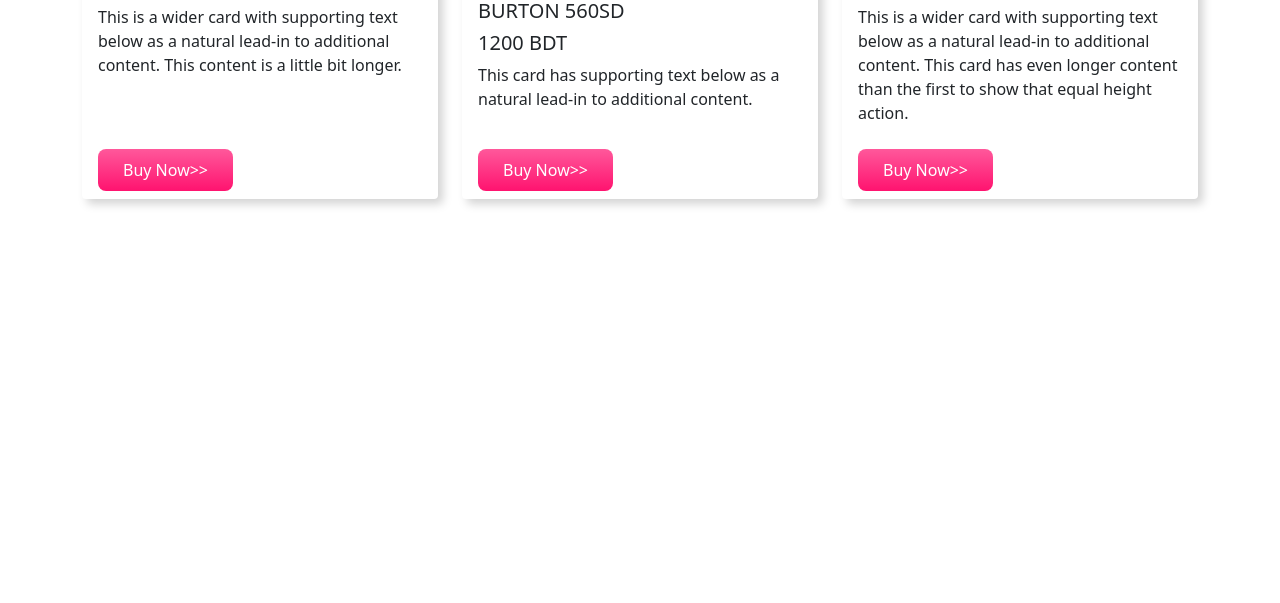
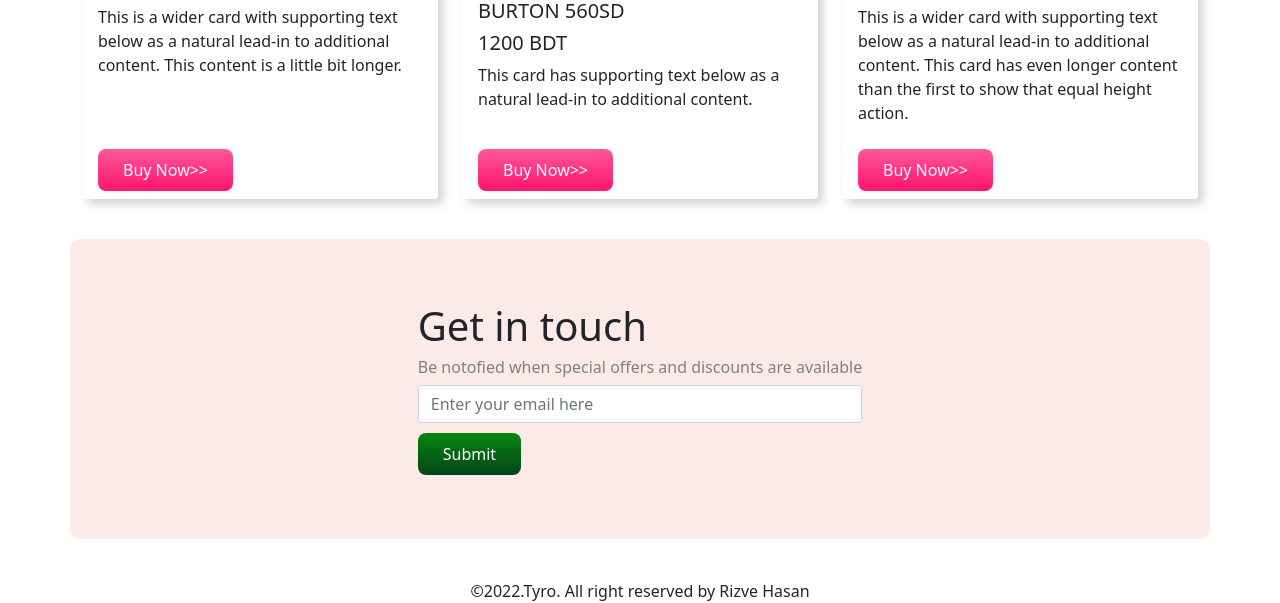
Before and after one commit to RizveOve/Tyro, a plain HTML site: page index.html in a window 1280 px wide. Shown: the part 1798-2401 px from the top of the page. Before the commit the page ends 2037 px from the top, so only its background shows below. Drawn offline with nearby package versions, Linux system fonts and the light colour scheme.

Commit message:
first page done

```diff
--- a/index.html
+++ b/index.html
@@ -20,7 +20,7 @@
               <button class="navbar-toggler" type="button" data-bs-toggle="collapse" data-bs-target="#navbarNavDropdown" aria-controls="navbarNavDropdown" aria-expanded="false" aria-label="Toggle navigation">
                 <span class="navbar-toggler-icon"></span>
               </button>
-              <div class="collapse navbar-collapse" id="navbarNavDropdown">
+              <div class="collapse navbar-collapse d-flex justify-content-end" id="navbarNavDropdown">
                 <ul class="navbar-nav">
                   <li class="nav-item">
                     <a class="nav-link active" aria-current="page" href="#">Home</a>
@@ -31,7 +31,7 @@
                   <li class="nav-item">
                     <a class="nav-link" href="#bags">Bags</a>
                   </li>
-                  <li class="nav-item dropdown">
+                  <!--<li class="nav-item dropdown">
                     <a class="nav-link dropdown-toggle" href="#" id="navbarDropdownMenuLink" role="button" data-bs-toggle="dropdown" aria-expanded="false">
                       Other Products
                     </a>
@@ -40,9 +40,9 @@
                       <li><a class="dropdown-item" href="#">TV</a></li>
                       <li><a class="dropdown-item" href="#">EarPhone</a></li>
                     </ul>
-                  </li>
+                  </li>-->
                   <li class="nav-item">
-                    <a class="nav-link" href="#"><Datag>Contact Us</Datag></a>
+                    <a class="nav-link" href="#contact"><Datag>Contact Us</Datag></a>
                   </li>
                 </ul>
               </div>
@@ -238,6 +238,25 @@
       </div>
     </div>
 
+    <!--contact us-->
+
+    <div class="container bg-orange" id="contact">
+      <div class="contact d-flex justify-content-center align-items-center">
+        <div>
+          <h1>Get in touch</h1>
+          <h6>Be notofied when special offers and discounts are available</h6>
+        <input class="form-control" placeholder="Enter your email here" type="text">
+        <button style="margin-top: 10px;" class="submit-button">Submit</button>
+        </div>
+      </div>
+    </div>
+
+    <!--Footer-->
+
+    <footer>
+      <small></small>©2022.Tyro. All right reserved by Rizve Hasan</small>
+    </footer>
+
     <link href="https://cdn.jsdelivr.net/npm/bootstrap@5.1.3/dist/css/bootstrap.min.css" rel="stylesheet" integrity="sha384-1BmE4kWBq78iYhFldvKuhfTAU6auU8tT94WrHftjDbrCEXSU1oBoqyl2QvZ6jIW3" crossorigin="anonymous">
     <script src="https://cdn.jsdelivr.net/npm/@popperjs/core@2.10.2/dist/umd/popper.min.js" integrity="sha384-7+zCNj/IqJ95wo16oMtfsKbZ9ccEh31eOz1HGyDuCQ6wgnyJNSYdrPa03rtR1zdB" crossorigin="anonymous"></script>
     <script src="https://cdn.jsdelivr.net/npm/bootstrap@5.1.3/dist/js/bootstrap.min.js" integrity="sha384-QJHtvGhmr9XOIpI6YVutG+2QOK9T+ZnN4kzFN1RtK3zEFEIsxhlmWl5/YESvpZ13" crossorigin="anonymous"></script>
--- a/style.css
+++ b/style.css
@@ -19,17 +19,25 @@
     padding: 9px 25px;
     cursor: pointer;
 }
+.submit-button{
+    background-image: linear-gradient(to bottom, #06860c 0%, #03461a 100%);
+    color: white;
+    border: none;
+    border-radius: 8px;
+    padding: 9px 25px;
+    cursor: pointer;
+}
 .cat1{
-    background-color: palevioletred;
+    background-image: linear-gradient(to bottom, #fc9bbb 0%, #f3598d 100%);
 }
 .cat2{
-    background-color: rgb(65, 83, 29);
+    background-image: linear-gradient(to bottom, #06860c 0%, #03461a 100%);
 }
 .cat3{
-    background-color:rgb(49, 49, 143);
+    background-image: linear-gradient(to bottom, #9286f7 0%, #412df5 100%);
 }
 .cat4{
-    background-color: rgb(100, 42, 71);
+    background-image: linear-gradient(to bottom, #7e5261 0%, #53162f 100%);
 }
 .cat1, .cat2, .cat3, .cat4{
     padding: 10px 20px;
@@ -56,3 +64,12 @@
 .mb-20{
     margin-bottom: 20px;
 }
+.contact{
+    height: 300px;
+}
+.contact h6{
+    color: gray;
+}
+footer{
+    text-align: center;
+}
```
